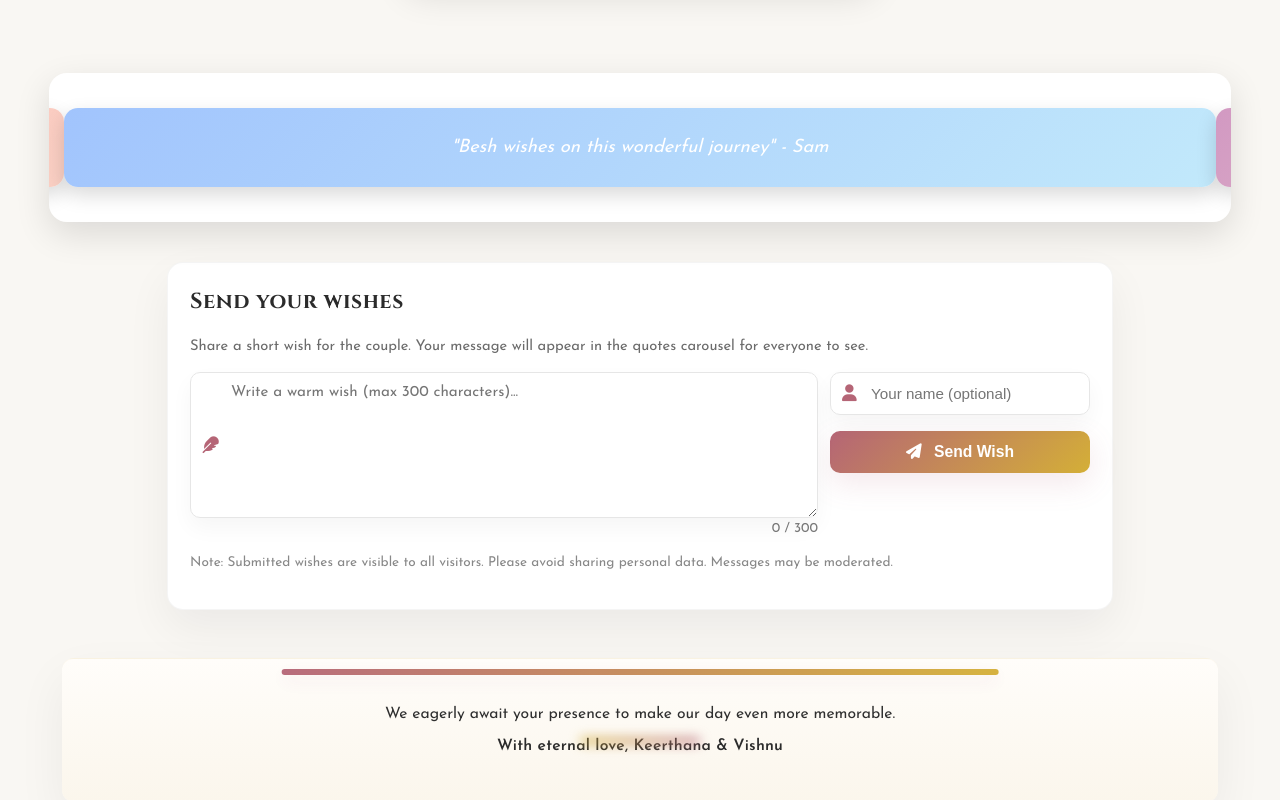
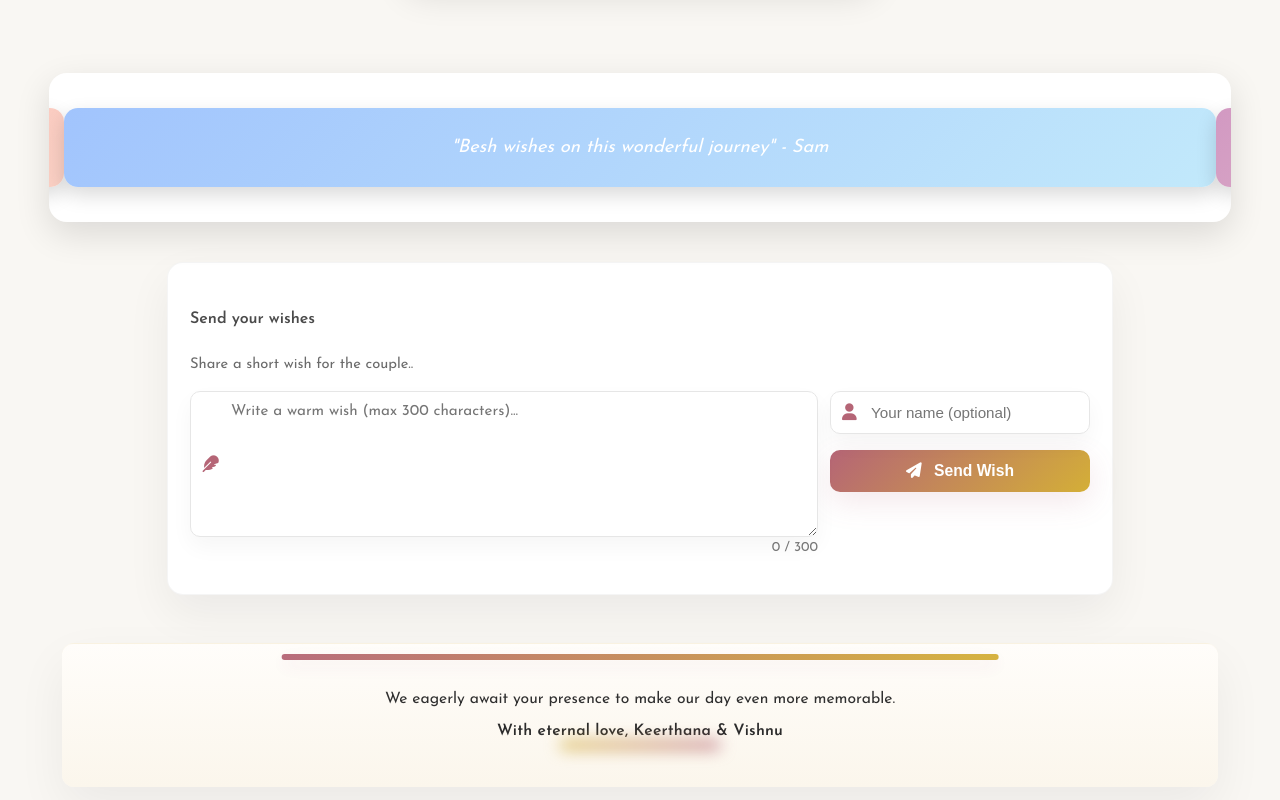
Before and after one commit to KeerthanaVishnuV/inviting-you, a plain HTML site: page index.html in a window 1280 px wide. Shown: the part 2191-2991 px from the top of the page. Drawn offline with Linux system fonts and the light colour scheme.

Commit message:
Update index.html

```diff
--- a/index.html
+++ b/index.html
@@ -545,22 +545,29 @@
             color: #2b2b2b;
             font-weight: 600;
             letter-spacing: 0.2px;
+            position: relative;    /* keep text above the glow */
+            z-index: 2;
         }
         footer p:last-child::after {
             content: '';
             position: absolute;
             left: 50%;
             transform: translateX(-50%);
-            bottom: 14px;
-            width: 120px;
-            height: 6px;
+            bottom: -8px;          /* moved down so it doesn't overlap the text */
+            width: 160px;          /* slightly wider for a nicer accent */
+            height: 8px;           /* a bit taller for a softer glow */
             background: linear-gradient(90deg, rgba(212,175,55,0.9), rgba(181,101,118,0.9));
             border-radius: 6px;
-            filter: blur(6px);
+            filter: blur(8px);
             opacity: 0;
-            transition: opacity .35s ease;
+            transition: opacity .35s ease, bottom .35s ease;
+            z-index: 1;            /* behind the text */
+            pointer-events: none;
         }
-        footer.enter p:last-child::after { opacity: 1; }
+        footer.enter p:last-child::after {
+            opacity: 1;
+            bottom: -6px;          /* small upward shift when entering for a subtle motion */
+        }
         /* make footer content a little narrower on wide screens for better composition */
         @media (min-width: 880px) {
             footer { padding-left: 28px; padding-right: 28px; }
@@ -661,8 +668,8 @@
 
     <!-- Send Wishes (added) -->
     <section class="wishes-section" aria-labelledby="wishesHeading">
-        <h3 id="wishesHeading">Send your wishes</h3>
-        <p class="wishes-note">Share a short wish for the couple. Your message will appear in the quotes carousel for everyone to see.</p>
+        <h4 id="wishesHeading">Send your wishes</h4>
+        <p class="wishes-note">Share a short wish for the couple..</p>
 
         <form id="wishesForm" class="wishes-form" autocomplete="off" novalidate>
             <div>
@@ -690,7 +697,7 @@
             </div>
         </form>
 
-        <p style="font-size:.85rem;color:#888;margin-top:12px;">Note: Submitted wishes are visible to all visitors. Please avoid sharing personal data. Messages may be moderated.</p>
+        <p style="font-size:.85rem;color:#888;margin-top:12px;"></p>
     </section>
 
     <!-- Footer -->
```
